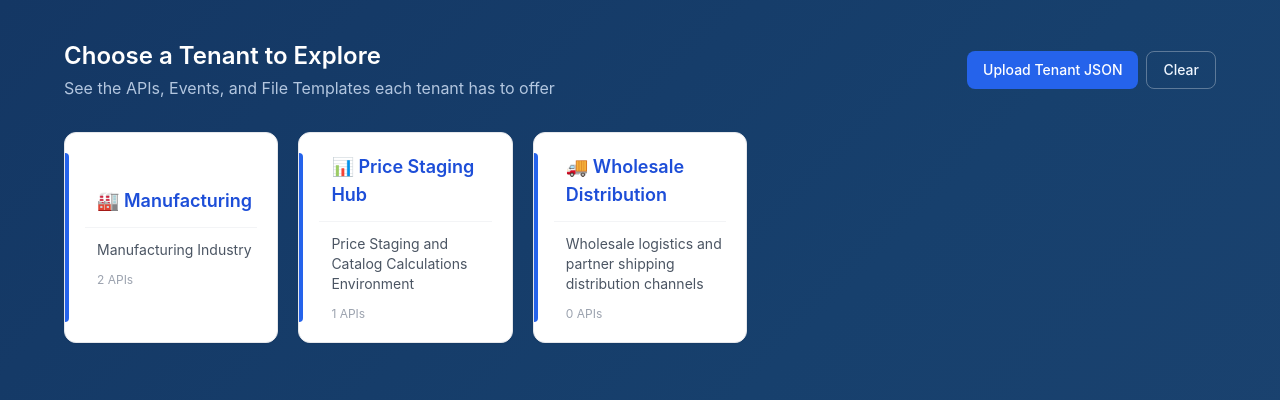
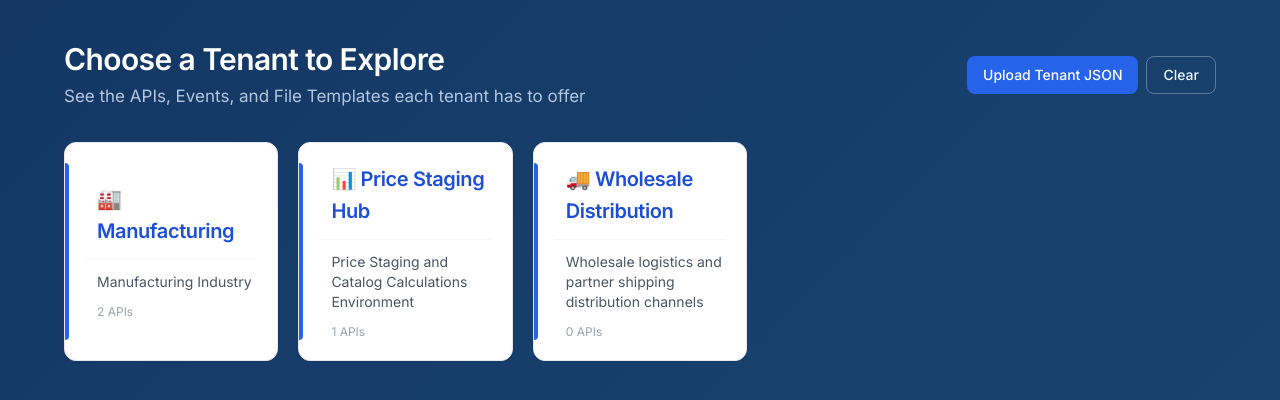
Before and after one commit to SreeSri4/openapi-hub, a React (Vite) app: page / in a window 1280 px wide. Shown: the top 400 px of the page. Built offline with nearby package versions, Linux system fonts and the light colour scheme.

Commit message:
CSS Changes

```diff
--- a/index.html
+++ b/index.html
@@ -3,6 +3,9 @@
   <head>
     <meta charset="UTF-8" />
     <meta name="viewport" content="width=device-width, initial-scale=1.0" />
+    <link rel="preconnect" href="https://fonts.googleapis.com">
+    <link rel="preconnect" href="https://fonts.gstatic.com" crossorigin>
+    <link href="https://fonts.googleapis.com/css2?family=Inter:wght@400;500;600;700&display=swap" rel="stylesheet">
     <title>Vistex Industry Templates API Hub</title>
   </head>
   <body>
--- a/src/index.css
+++ b/src/index.css
@@ -3,13 +3,23 @@
 @tailwind utilities;
 
 body {
-  margin: 0;
-  font-family: -apple-system, BlinkMacSystemFont, 'Segoe UI', 'Roboto',
-    'Oxygen', 'Ubuntu', 'Cantarell', 'Fira Sans', 'Droid Sans',
-    'Helvetica Neue', sans-serif;
+  font-family: "Inter", system-ui, sans-serif;
+  font-size: 1.0625rem;
+  line-height: 1.6;
+  color: #1a1a1a;
+  background-color: #ffffff;
   -webkit-font-smoothing: antialiased;
-  -moz-osx-font-smoothing: grayscale;
 }
+
+h1, h2, h3 {
+  font-weight: 700;
+  letter-spacing: -0.02em;
+  color: #0b1f3d;
+}
+
+h1 { font-size: 2.5rem; }
+h2 { font-size: 1.875rem; }
+h3 { font-size: 1.5rem; }
 
 html, body, #root {
   width: 100%;
--- a/tailwind.config.js
+++ b/tailwind.config.js
@@ -5,8 +5,25 @@ export default {
     "./src/**/*.{js,ts,jsx,tsx}",
   ],
   theme: {
-      extend: {
+    extend: {
+          fontFamily: {
+            sans: ["Inter", "system-ui", "sans-serif"],
+          },
+          fontSize: {
+            base: ["1.0625rem", { lineHeight: "1.6" }],  // ~17px body, up from Tailwind's default 16px
+            lg: ["1.25rem", { lineHeight: "1.6" }],
+            xl: ["1.5rem", { lineHeight: "1.4" }],
+            "2xl": ["1.875rem", { lineHeight: "1.3" }],
+            "3xl": ["2.5rem", { lineHeight: "1.2", fontWeight: "700" }],
+          },
+          colors: {
+            vistex: {
+              bg: "#ffffff",
+              bgAlt: "#f5f7fa",
+              navy: "#0b1f3d",
+            },
+          },
+        },
       },
-    },
   plugins: [],
 }
```
